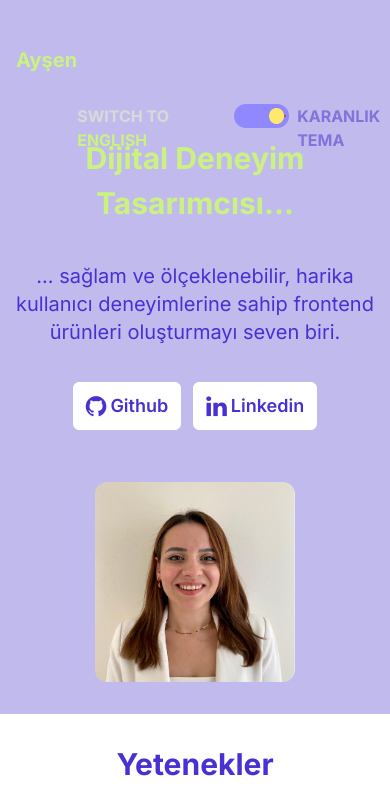
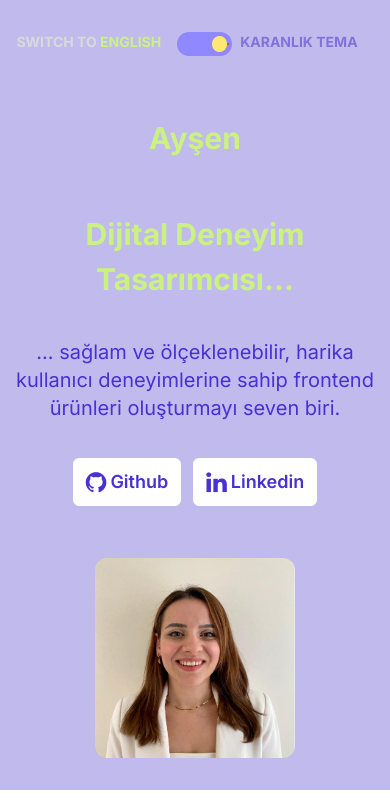
Before and after one commit to Bahadir-Uysal/aysenaydin-portfolyo, a React (Vite) app: page / in a window 390 px wide. Shown: the top 812 px of the page. Built offline with nearby package versions, Linux system fonts and the light colour scheme.

Commit message:
improve responsive design

```diff
--- a/src/components/IntroSection.jsx
+++ b/src/components/IntroSection.jsx
@@ -8,16 +8,16 @@ function IntroSection() {
 
   return (
     <div className=" h-auto bg-dark-pclil md:h-[671px] md:bg-light-purple-to-green  dark:bg-dark-purple-to-dark-green flex justify-center  ">
-      <div className=" lg:max-w-[955px] ">
-        <div className="flex justify-between h-20 pt-10">
-          <h2 className="text-light-green font-bold text-xl pl-4 md:pl-0 md:text-3xl self-center">
+      <div className=" lg:max-w-[955px] md:pt-10 ">
+        <div className="flex md:justify-between  md:h-20  md:flex-row justify-center flex-col-reverse">
+          <h2 className="text-light-green font-bold text-3xl pt-16 md:pt-0 md:text-3xl self-center">
             Ayşen
           </h2>
-          <div className="flex gap-9 pt-16">
-            <div className="uppercase text-light-green dark:text-light-gray font-bold">
+          <div className="flex md:gap-9 gap-4 justify-center md:justify-start md:pt-16 pt-8 text-sm md:text-base">
+            <div className="uppercase text-light-green dark:text-light-gray font-bold ">
               {language === "tr" ? (
                 <>
-                  <span className="text-light-silver">Switch to </span>
+                  <span className="text-light-silver ">Switch to </span>
                   <span
                     className="dark:text-dark-lilly cursor-pointer"
                     onClick={() => changeLang("en")}
--- a/src/components/SkillsSection.jsx
+++ b/src/components/SkillsSection.jsx
@@ -9,7 +9,7 @@ function SkillList() {
 
   return (
     <div className="flex flex-col md:flex-row gap-8 lg:gap-36 py-8 md:pt-[84px] md:pb-[96px] justify-center w-full text-l md:text-2xl">
-      <Title text={texts.skillsSection.heading} textSize={"text-3xl md:text-5xl"} color={"text-light-purple dark:text-light-green"} className={"text-center md:text-left"} />
+      <Title text={texts.skillsSection.heading} textSize={"text-3xl md:text-5xl"} color={"text-light-green md:text-light-purple  dark:text-light-green"} className={"text-center md:text-left"} />
       <div className="flex justify-center gap-5 lg:gap-36 ">
         <div className="flex gap-9 flex-col">
           {skillsLeft.map((skill, index) => (
```
